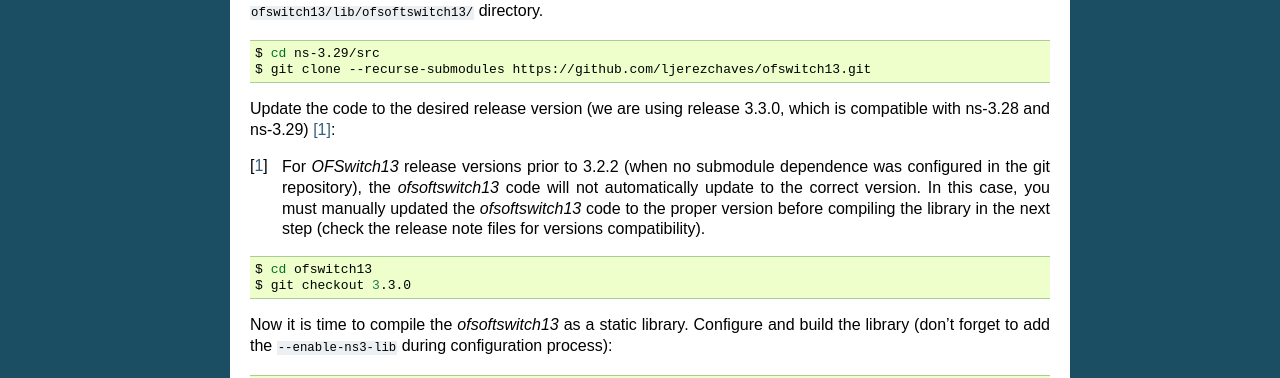
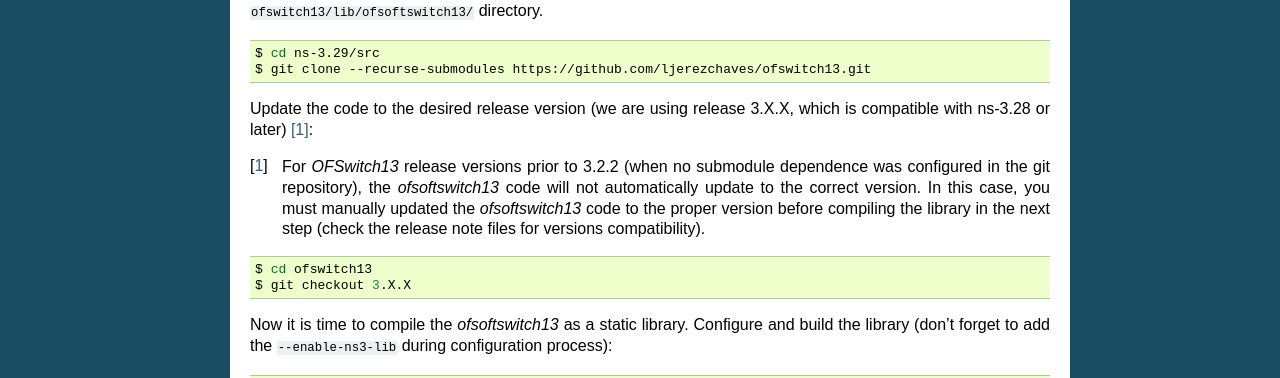
Before and after one commit to ljerezchaves/ofswitch13, a Sphinx documentation site: the page built from doc/source/ofswitch13-usage.rst, in a window 1280 px wide and 900 px high, scrolled down 765 px. Shown: the part 160-538 px from the top of the window. Built offline with Sphinx 7.4.7, drawn with Linux system fonts in a browser that asks for light colours; formulas are drawn with MathJax 3; some of the changed text lies outside the part shown.

Commit message:
Preparing release versions for next release.

```diff
--- a/doc/source/conf.py
+++ b/doc/source/conf.py
@@ -48,9 +48,9 @@
 # built documents.
 #
 # The short X.Y version.
-version = '3.3.0'
+version = '3.X.X'
 # The full version, including alpha/beta/rc tags.
-release = '3.3.0'
+release = '3.X.X'
 
 # The language for content autogenerated by Sphinx. Refer to documentation
 # for a list of supported languages.
--- a/doc/source/ofswitch13-description.rst
+++ b/doc/source/ofswitch13-description.rst
@@ -352,8 +352,8 @@
 the receive callbacks inclusion, and an optional *doc* patch that can be used
 for including the |ofs13| when compiling Doxygen and Sphinx documentation.
 
-The current |ofs13| stable version is 3.3.0. This version is compatible with
-|ns3| versions 3.28 and 3.29, and will not compile with different |ns3|
+The current |ofs13| stable version is 3.X.X. This version is compatible with
+|ns3| version 3.28 or later, and will not compile with older |ns3|
 versions. If you need to use another |ns3| release, you can check the |ofs13|
 RELEASE_NOTES file for previous |ofs13| releases and their |ns3| version
 compatibility, but keep in mind that old releases may have known bugs and an
--- a/doc/source/ofswitch13-usage.rst
+++ b/doc/source/ofswitch13-usage.rst
@@ -77,8 +77,8 @@
   $ cd ns-3.29/src
   $ git clone --recurse-submodules https://github.com/ljerezchaves/ofswitch13.git
 
-Update the code to the desired release version (we are using release 3.3.0,
-which is compatible with ns-3.28 and ns-3.29) [#f1]_:
+Update the code to the desired release version (we are using release 3.X.X,
+which is compatible with ns-3.28 or later) [#f1]_:
 
 .. [#f1] For |ofs13| release versions prior to 3.2.2 (when no submodule
          dependence was configured in the git repository), the |ofslib| code
@@ -90,7 +90,7 @@
 .. code-block:: bash
 
   $ cd ofswitch13
-  $ git checkout 3.3.0
+  $ git checkout 3.X.X
 
 Now it is time to compile the |ofslib| as a static library. Configure and
 build the library (don't forget to add the ``--enable-ns3-lib`` during
```
Also changed, not shown: 3 other files.
